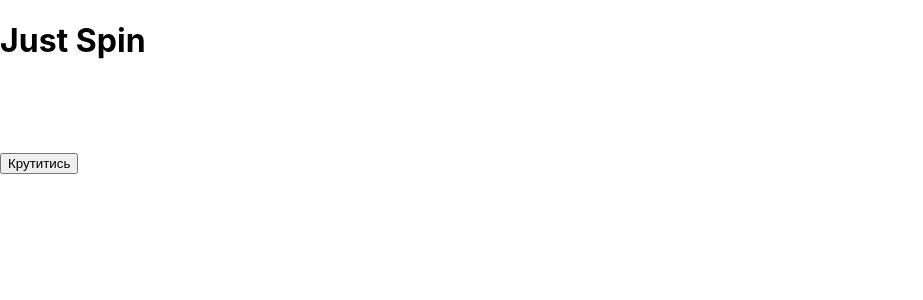
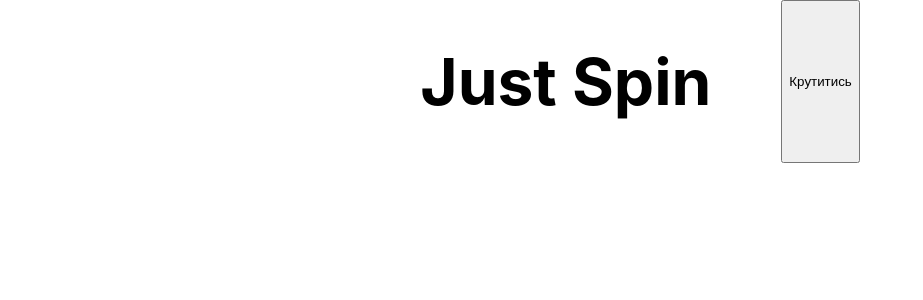
Before and after one commit to pea4a/JustSpin, a React (Create React App) app: page / in a window 1280 px wide. Shown: the top 300 px of the page, without its empty margins (0-923 px from the left). Built offline with nearby package versions, Linux system fonts and the light colour scheme.

Commit message:
tes2133 commit

```diff
--- a/src/App.js
+++ b/src/App.js
@@ -35,9 +35,9 @@ const SlotMachine = () => {
   };
 
   return (
-    <div>
+    <div className="slot-container">
       <h1>Just Spin</h1>
-      <div className="slot-container">
+      <div>
         <div className={`reel ${spinning ? "spinning" : ""}`}>{reels[0]}</div>
         <div className={`reel ${spinning ? "spinning" : ""}`}>{reels[1]}</div>
         <div className={`reel ${spinning ? "spinning" : ""}`}>{reels[2]}</div>
@@ -49,7 +49,7 @@ const SlotMachine = () => {
 
       {won && ( // Условный рендеринг изображения
         <div>
-          <img src='https://i.postimg.cc/Lsvpmm3P/1.jpg' height='300px' width='300px' border='0' alt='1'/>
+          <img src='https://i.postimg.cc/Lsvpmm3P/1.jpg' height='300px' width='300px' border='0' alt='1' />
         </div>
       )}
     </div>
```
